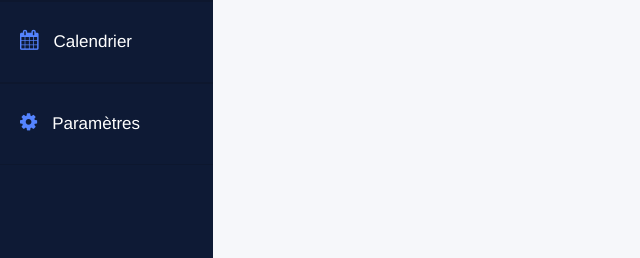
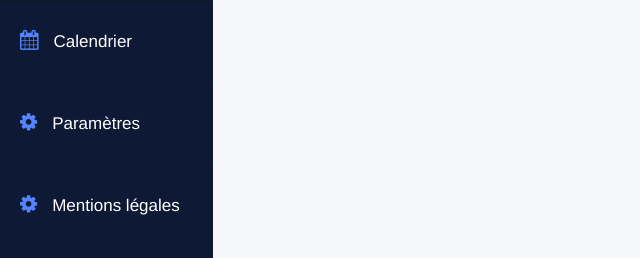
Before and after one commit to jordandevolder/epsinovation, a PHP site: page /blog.php in a window 1280 px wide. Shown: the part 542-800 px from the top of the page, without its empty margins (0-640 px from the left). Run offline with PHP 8.4, Linux system fonts and the light colour scheme; some libraries are stand-ins or nearby versions.

Commit message:
ajout lien menu pour mentions légales

```diff
--- a/Vue/interface.php
+++ b/Vue/interface.php
@@ -22,6 +22,7 @@ function interfaceTop()
                     <li><a href="#"><i class="fa fa-user" aria-hidden="true"></i><span class="hidden-xs hidden-sm">Utilisateurs</span></a></li>
                     <li><a href="#"><i class="fa fa-calendar" aria-hidden="true"></i><span class="hidden-xs hidden-sm">Calendrier</span></a></li>
                     <li><a href="#"><i class="fa fa-cog" aria-hidden="true"></i><span class="hidden-xs hidden-sm">Paramètres</span></a></li>
+                    <li><a href="#"><i class="fa fa-cog" aria-hidden="true"></i><span class="hidden-xs hidden-sm">Mentions légales</span></a></li>
                 </ul>
             </div>
         </div>
```
